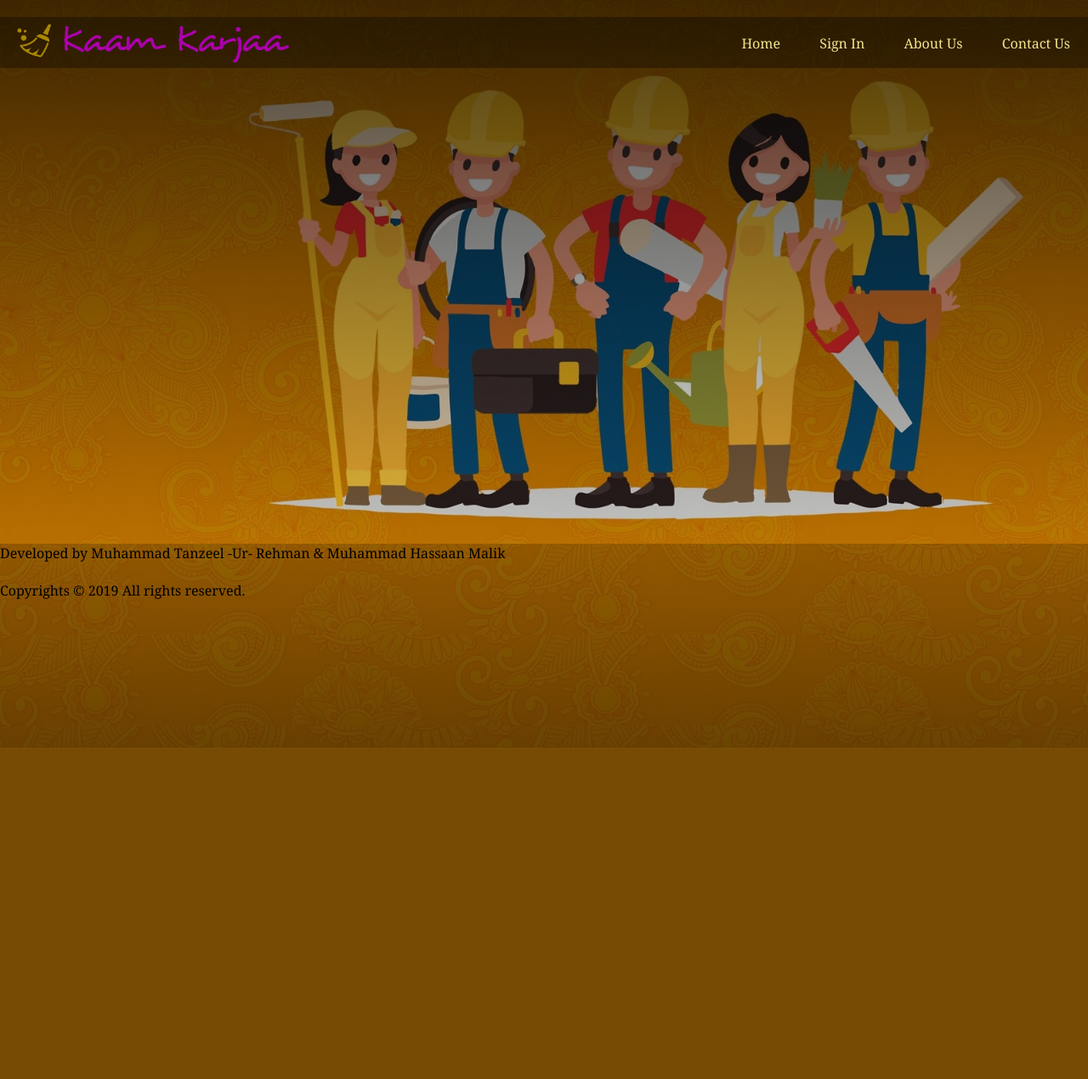
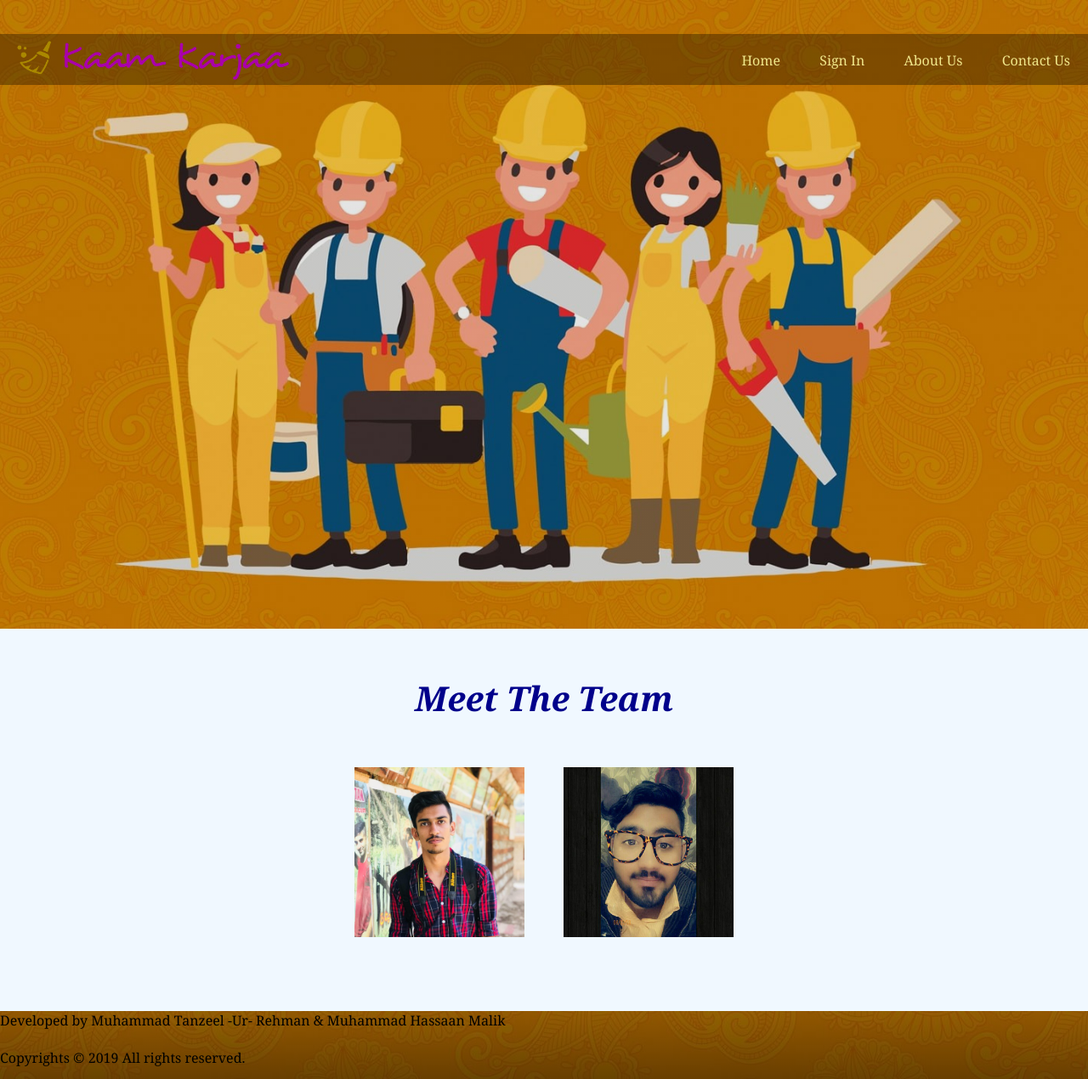
Before and after one commit to mhmalik875/kaam_karjaa, a PHP site: page /about.html in a window 1280 px wide. Shown: the whole page at 85% size. Before the commit the page ends 880 px from the top, so only its background shows below. Run offline with PHP 8.4, Linux system fonts and the light colour scheme.

Commit message:
update changes

```diff
--- a/Wad Project/about.html
+++ b/Wad Project/about.html
@@ -32,13 +32,16 @@
 </header>
 
 <body>
-    <div class="row">
-        <div class="column">
+    <div id="team">
+        <br><br>
+        <h1>Meet The Team</h1>
+        <br><br>
+                <img src="img/dev1.jpg" style="width:200px;height:200px;padding-right: 20px">
+                <img src="img/dev2.jpg" style="width:200px;height:200px;padding-left: 20px">
+        <br><br>
+        <p> </p>
 
-        </div>
-        <div class="column">
-
-        </div>
+        <br><br>
     </div>
 
 </body>
--- a/Wad Project/css/index.css
+++ b/Wad Project/css/index.css
@@ -3,15 +3,28 @@
     padding: 0;
     font-family: Georgia;
 }
+
 #main{
     padding-top: 20px;
     width: 100%;
     height: 100%;
-    background-image: linear-gradient(rgba(0,0,0,0.7),rgba(0,0,0,0.1)),url("../img/bg.jpg");
+    background-image: linear-gradient(rgba(0,0,0,0.1),rgba(0,0,0,0.1)),url("../img/bg.jpg");
     background-size: cover;
+    background-position: center;
+    background-attachment: fixed;
+}
 
+#team{
+    margin-top: 20px;
+    text-align: center;
+    color: darkblue;
+    font-size: 20px;
+    font-style: italic;
+    background: aliceblue;
 }
+
 nav{
+    margin-top: 20px;
     width: 100%;
     height: 60px;
     background-color: #0005;
@@ -19,7 +32,7 @@ nav{
 }
 header{
 
-    height: 80vh;
+    height: 90vh;
 }
 ul{
 
@@ -30,7 +43,7 @@ ul{
 .fo
 
 {
-    height: 30vh;
+    height: 10vh;
     background-image: linear-gradient(rgba(0,0,0,0.3),rgba(0,0,0,0.5)),url("../img/foo.jpg");
 }
 ul li{
@@ -50,6 +63,7 @@ ul li a:hover
     color: #000;
 }
 .logo img{
+    margin-top: 20px;
     padding-left: 20px;
     padding-top: 7px;
     float:left;
```
Also changed, not shown: Wad Project/img/dev1.jpg (added), Wad Project/img/dev2.jpg (added).
